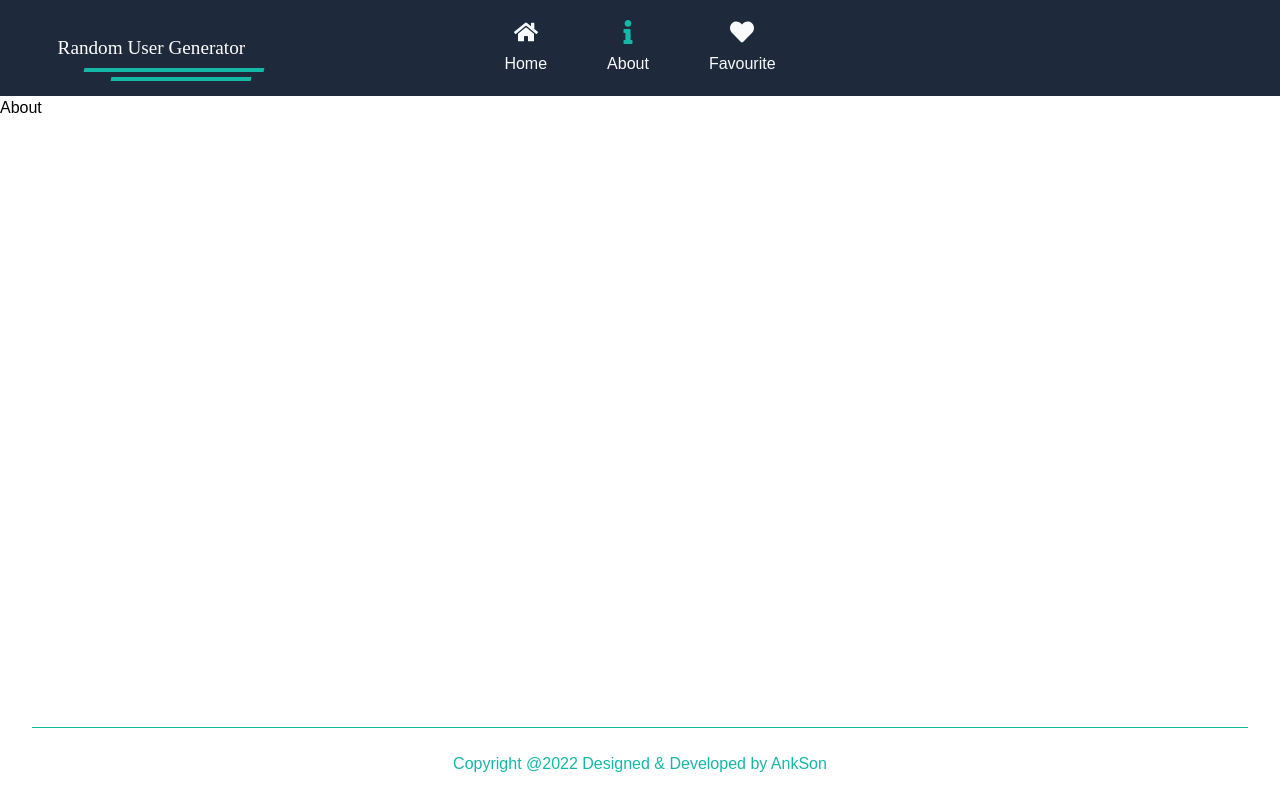
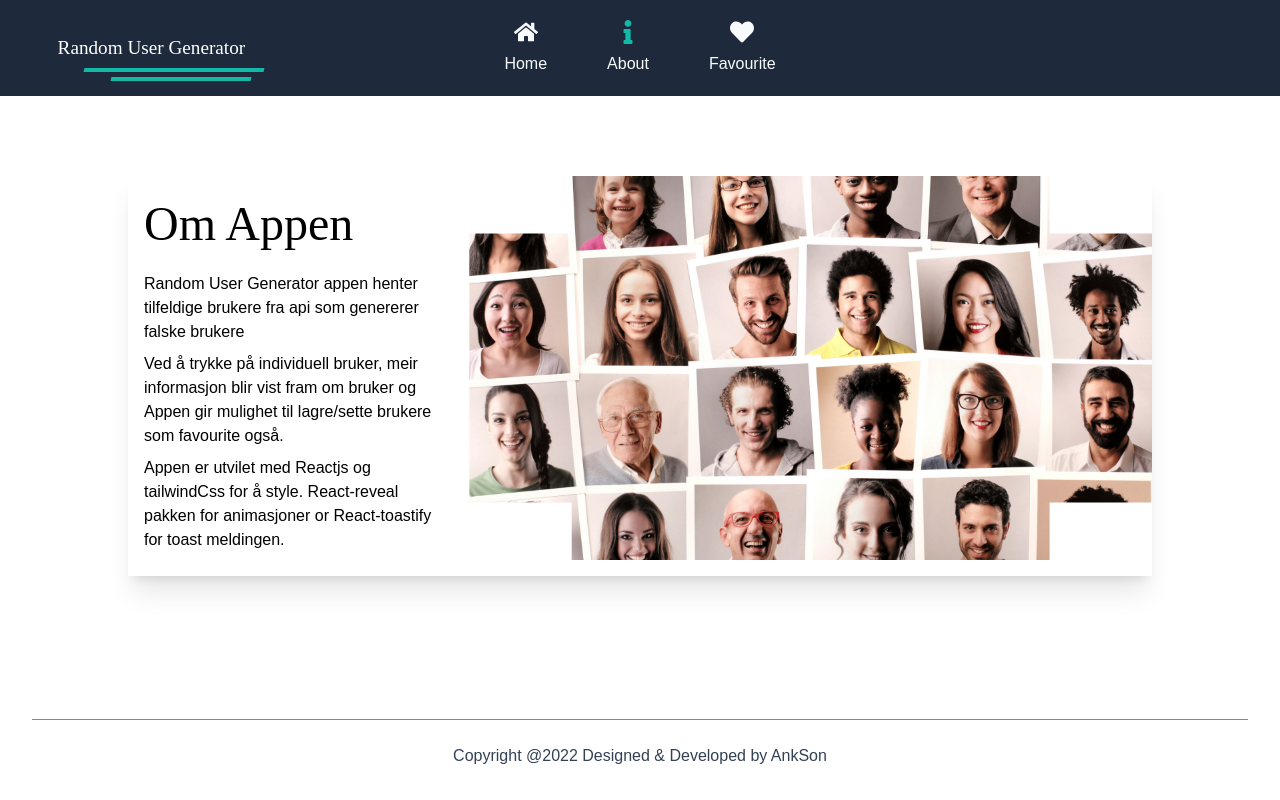
Before and after one commit to aktson/kodeoppgave-utdannet, a React (Create React App) app: page /about in a window 1280 px wide. Built offline with nearby package versions, Linux system fonts and the light colour scheme; no server answers.

Commit message:
about page added

```diff
--- a/src/components/layout/Footer.js
+++ b/src/components/layout/Footer.js
@@ -3,7 +3,7 @@ import React from 'react'
 function Footer() {
     return (
         <footer className='text-center p-6 mx-8 border-t border-teal-500 '>
-            <p className='text-teal-500 '>Copyright @2022 Designed & Developed by AnkSon</p>
+            <p className='text-slate-700 '>Copyright @2022 Designed & Developed by AnkSon</p>
         </footer>
     )
 }
--- a/src/components/pages/About.js
+++ b/src/components/pages/About.js
@@ -1,8 +1,32 @@
-import React from 'react'
+import React from 'react';
+import people from "../../assets/peoplePassport.png"
 
 function About() {
     return (
-        <div>About</div>
+        <section className='flex flex-col justify-center items-center gap-2 ' style={{ minHeight: "70vh" }} >
+
+            <div className='container grid grid-cols-1 md:grid-cols-3 max-w-5xl shadow-xl bg-white'>
+
+                {/* grid item 1  */}
+                <div className="grid grid-rows-2 p-4 items-center ">
+                    <h1 className='mb-4'>Om Appen</h1>
+                    <p>Random User Generator appen henter tilfeldige brukere fra api som genererer falske brukere </p>
+                    <p>Ved å trykke på individuell bruker, meir informasjon blir vist fram om bruker og Appen gir  mulighet til lagre/sette brukere som favourite også. </p>
+                    <p>Appen er utvilet med Reactjs og tailwindCss for å style. React-reveal pakken for animasjoner or React-toastify for toast meldingen.</p>
+                </div>
+                {/* end of grid item */}
+
+                {/* grid item 2 */}
+
+                <figure className='col-span-2  '>
+                    <img src={people} alt="random people" className='about-img' />
+                </figure>
+
+                {/* end of grid item */}
+            </div>
+
+
+        </section >
     )
 }
 
--- a/src/index.css
+++ b/src/index.css
@@ -45,6 +45,9 @@ h1 {
 	}
 	h4 {
 		@apply text-xl font-bold mb-2;
+	}
+	p {
+		@apply mb-2;
 	}
 }
 
@@ -148,3 +151,6 @@ h1 {
 	background-color: rgba(0, 0, 0, 0.8);
 	cursor: pointer;
 }
+.about-img {
+	clip-path: polygon(0% 15%, 15% 15%, 15% 0%, 85% 0%, 85% 15%, 100% 15%, 100% 85%, 85% 85%, 85% 100%, 15% 100%, 15% 85%, 0% 85%);
+}
```
